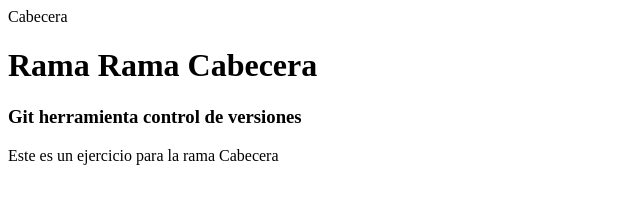
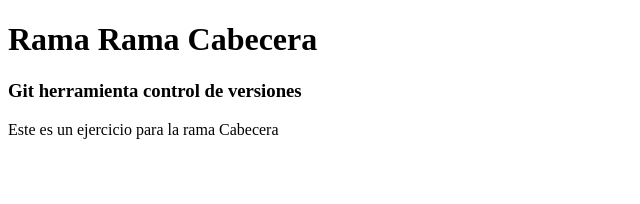
Before and after one commit to henrysotelo/curso-platzi, a plain HTML site: page index.html in a window 1280 px wide. Shown: the whole page, without its empty margins (0-640 px from the left). Drawn offline with Linux system fonts and the light colour scheme.

Commit message:
5 - Commit Rama Cabecera

```diff
--- a/index.html
+++ b/index.html
@@ -8,12 +8,12 @@
 </head>
 
 <body>
-<div id="Contenedor">
-    <div id="Cabecera">Cabecera</div>
-    <h1>Rama Rama Cabecera</h1>
-    <h3>Git herramienta control de versiones</h3>
-</div>
+    <div id="Contenedor">
+        <div id="Cabecera">
+            <h1>Rama Rama Cabecera</h1>
+        </div>
+        <h3>Git herramienta control de versiones</h3>
+    </div>
 </body>
 <p>Este es un ejercicio para la rama Cabecera</p>
-
 </html>
```
